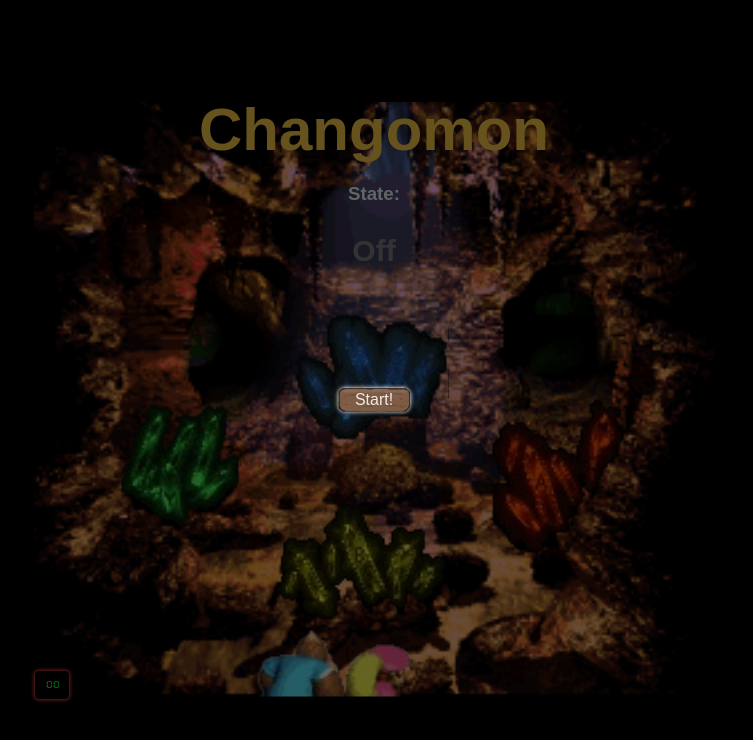
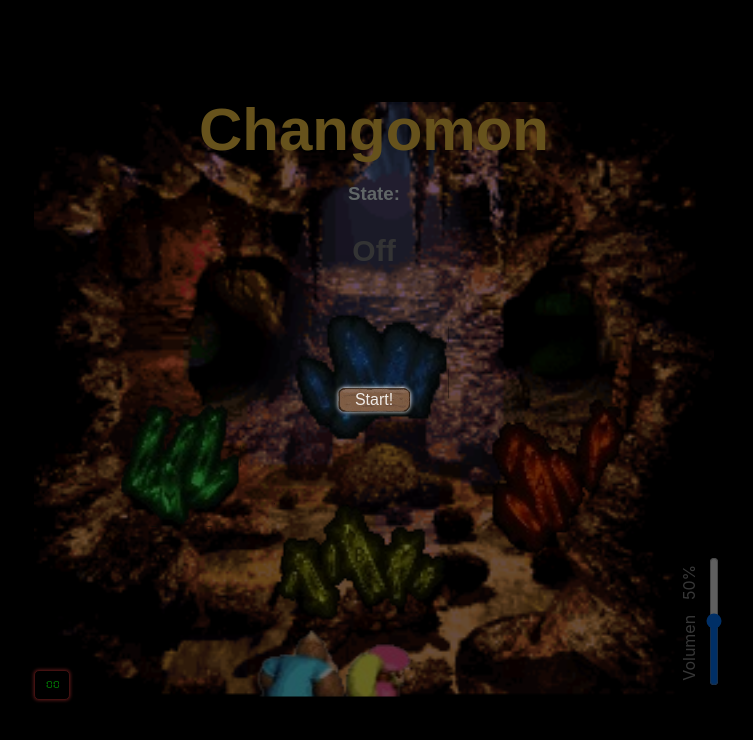
Before and after one commit to AdrianHates/game-simon, a React (Vite) app: page / in a window 1280 px wide. Shown: the top 740 px of the page, without its empty margins (266-1019 px from the left). Built offline with nearby package versions, Linux system fonts and the light colour scheme; a web font is replaced by a local one.

Commit message:
feat(control-audio): added control-audio into app component

```diff
--- a/src/App.css
+++ b/src/App.css
@@ -24,6 +24,7 @@ body,
 
 #app {
   text-align: center;
+  min-width: 680px;
   width: 680px;
   display: flex;
   align-items: center;
@@ -158,6 +159,27 @@ body,
   }
 }
 
+.volumen {
+  position: absolute;
+  right: 0;
+  bottom: 0;
+  color: #888;
+  & input {
+    transform: translate(100%, 0%) rotate(-90deg);
+    transform-origin: left;
+    cursor: pointer;
+  }
+  & label {
+    position: absolute;
+    bottom: 0;
+    transform: translate(90%, -30%) rotate(-90deg);
+    transform-origin: left;
+    display: flex;
+    justify-content: space-between;
+    width: 90%;
+  }
+}
+
 @keyframes opacity {
   0% {
     opacity: 0;
--- a/src/App.jsx
+++ b/src/App.jsx
@@ -1,4 +1,4 @@
-import { useEffect, useState } from "react";
+import { useEffect, useRef, useState } from "react";
 import "./App.css";
 import cueva from "./assets/music/cueva.mp3";
 import loseMusic from "./assets/music/derrota.mp3";
@@ -68,6 +68,21 @@ function App() {
   const [gameOver, setGameOver] = useState(false);
   const [score, setScore] = useState(0);
   const { result } = useAnimationBGI(36, 2, 0);
+  const [volume, setVolume] = useState(0.5);
+  const audioRef = useRef(null);
+  const derrotaRef = useRef(null);
+
+  const handleVolumeChange = (event) => {
+    const newVolume = event.target.value;
+    setVolume(newVolume);
+    if (audioRef.current) {
+      audioRef.current.volume = newVolume;
+    }
+    if (derrotaRef.current) {
+      derrotaRef.current.volume = newVolume;
+    }
+  };
+
   const randomNumber = () => {
     const numero = Math.floor(Math.random() * cantidad);
     return numero;
@@ -151,6 +166,7 @@ function App() {
     const lose = document.querySelector("#derrota");
     lose.play();
   };
+
   return (
     <div id="app">
       <h1>Changomon</h1>
@@ -196,8 +212,23 @@ function App() {
       />
       {/*Audio*/}
       <div>
-        <audio id="audio" src={cueva} loop />
-        <audio id="derrota" src={loseMusic} />
+        <audio id="audio" ref={audioRef} src={cueva} loop />
+        <audio id="derrota" ref={derrotaRef} src={loseMusic} />
+        <div className="volumen">
+          <label htmlFor="volume">
+            Volumen <p>{(volume * 100).toFixed(0)}%</p>
+          </label>
+          <input
+            type="range"
+            id="volume"
+            min="0"
+            max="1"
+            step="0.01"
+            value={volume}
+            onChange={handleVolumeChange} // Llama a la función cuando cambia el volumen
+          />
+          {/* Muestra el porcentaje del volumen */}
+        </div>
       </div>
       {turno === null && (
         <Modal>
--- a/src/components/modal.tsx
+++ b/src/components/modal.tsx
@@ -12,8 +12,8 @@ const Modal = ({ isOpen, children, onClose, zIndex }: Props) => {
   return createPortal(
     <div
       className="modal"
-      animate={{ backgroundColor: "rgba(0, 0, 0, 0.6)" }}
-      exit={{ backgroundColor: "rgba(0, 0, 0, 0)" }}
+      //animate={{ backgroundColor: "rgba(0, 0, 0, 0.6)" }}
+      //exit={{ backgroundColor: "rgba(0, 0, 0, 0)" }}
     >
       <div
         onClick={onClose}
```
